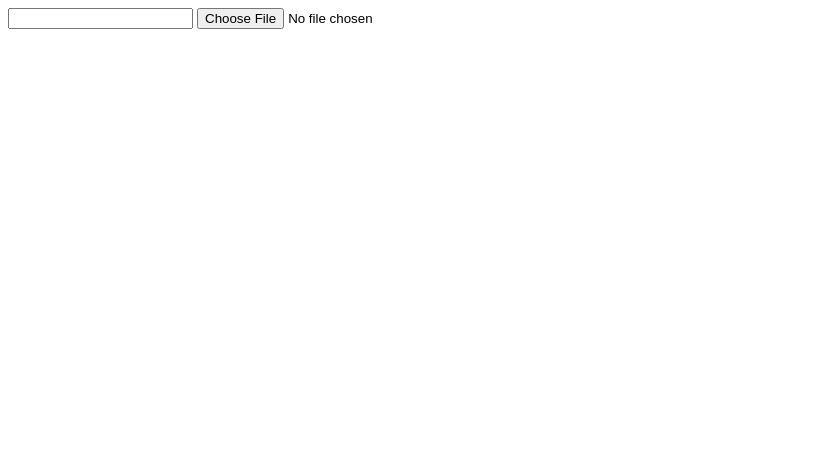
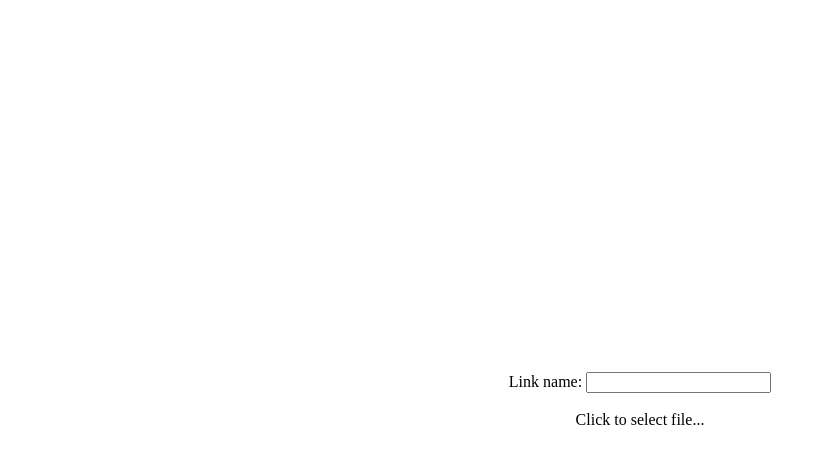
Before and after one commit to KorySchneider/markfast, a website: page public/index.html in a window 1280 px wide. Shown: the whole page, without its empty margins (0-826 px from the left). Drawn offline with Linux system fonts and the light colour scheme.

Commit message:
Add labels and style upload

```diff
--- a/public/index.html
+++ b/public/index.html
@@ -2,10 +2,40 @@
 <html>
   <head>
     <title>marksite</title>
+    <style>
+      html, body {
+        height: 100%;
+        margin: 0;
+      }
+      body {
+        display: flex;
+        flex-direction: column;
+        justify-content: center;
+        align-items: center;
+      }
+      #file-input {
+        display: none;
+        width: 0.1px;
+        height: 0.1px;
+        opacity: 0;
+        overflow: hidden;
+        position: absolute;
+        z-index: -1;
+      }
+    </style>
   </head>
 
   <body>
-    <input id='name-input' />
-    <input type='file' id='file-input' />
+    <div id='name-div'>
+      <label for='name-input'>Link name:</label>
+      <input id='name-input' />
+    </div>
+
+    <br>
+
+    <div id='file-div'>
+      <label for='file-input'>Click to select file...</label>
+      <input type='file' id='file-input' />
+    </div>
   </body>
 </html>
```
